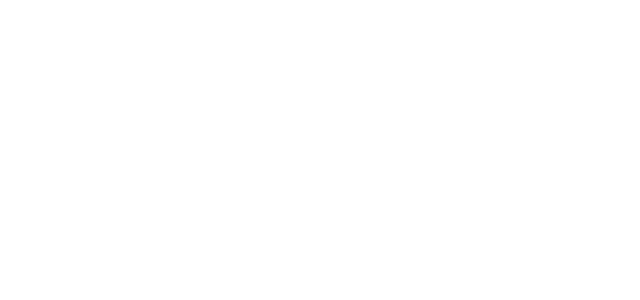
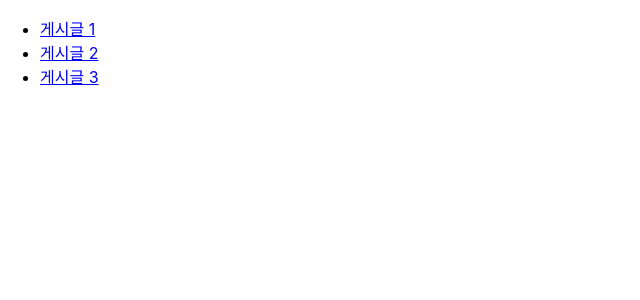
Before and after one commit to ovovvvvv/SPA, a React (Create React App) app: page /articles in a window 1280 px wide. Before the commit this address had no page. Shown: the top 300 px of the page, without its empty margins (0-640 px from the left). Built offline with nearby package versions, Linux system fonts and the light colour scheme.

Commit message:
중첩 라우트, id부분이 동적으로 변하는것 확인

```diff
--- a/src/App.js
+++ b/src/App.js
@@ -3,6 +3,8 @@
 import About from "./pages/About";
 import Profile from "./pages/Profile";
 import "./App.css";
+import Articles from "./pages/Articles";
+import Article from "./pages/Article";
 
 function App() {
   return (
@@ -10,6 +12,8 @@
       <Route path="/" element={<Home />} />
       <Route path="/about" element={<About />} />
       <Route path="/profiles/:username" element={<Profile />} />
+      <Route path="/articles" element={<Articles />} />
+      <Route path="/articles/:id" element={<Article />} />
     </Routes>
   );
 }
--- /dev/null
+++ b/src/pages/Article.js
@@ -0,0 +1,13 @@
+import React from "react";
+import { useParams } from "react-router-dom";
+
+const Article = () => {
+  const { id } = useParams();
+  return (
+    <div>
+      <h2>게시글 {id}</h2>
+    </div>
+  );
+};
+
+export default Article;
--- /dev/null
+++ b/src/pages/Articles.js
@@ -0,0 +1,19 @@
+import React from "react";
+import { Link } from "react-router-dom";
+
+const Articles = () => {
+  return (
+    <ul>
+      <li>
+        <Link to="/articles/1">게시글 1</Link>
+      </li>
+      <li>
+        <Link to="/articles/2">게시글 2</Link>
+      </li>
+      <li>
+        <Link to="/articles/3">게시글 3</Link>
+      </li>
+    </ul>
+  );
+};
+export default Articles;
--- a/src/pages/Home.js
+++ b/src/pages/Home.js
@@ -19,6 +19,9 @@
         <li>
             <Link to="/profiles/void">존재하지 않는 프로필</Link>
         </li>
+        <li>
+          <Link to ="/articles">게시글 목록</Link>
+        </li>
       </ul>
     </div>
   );
```
